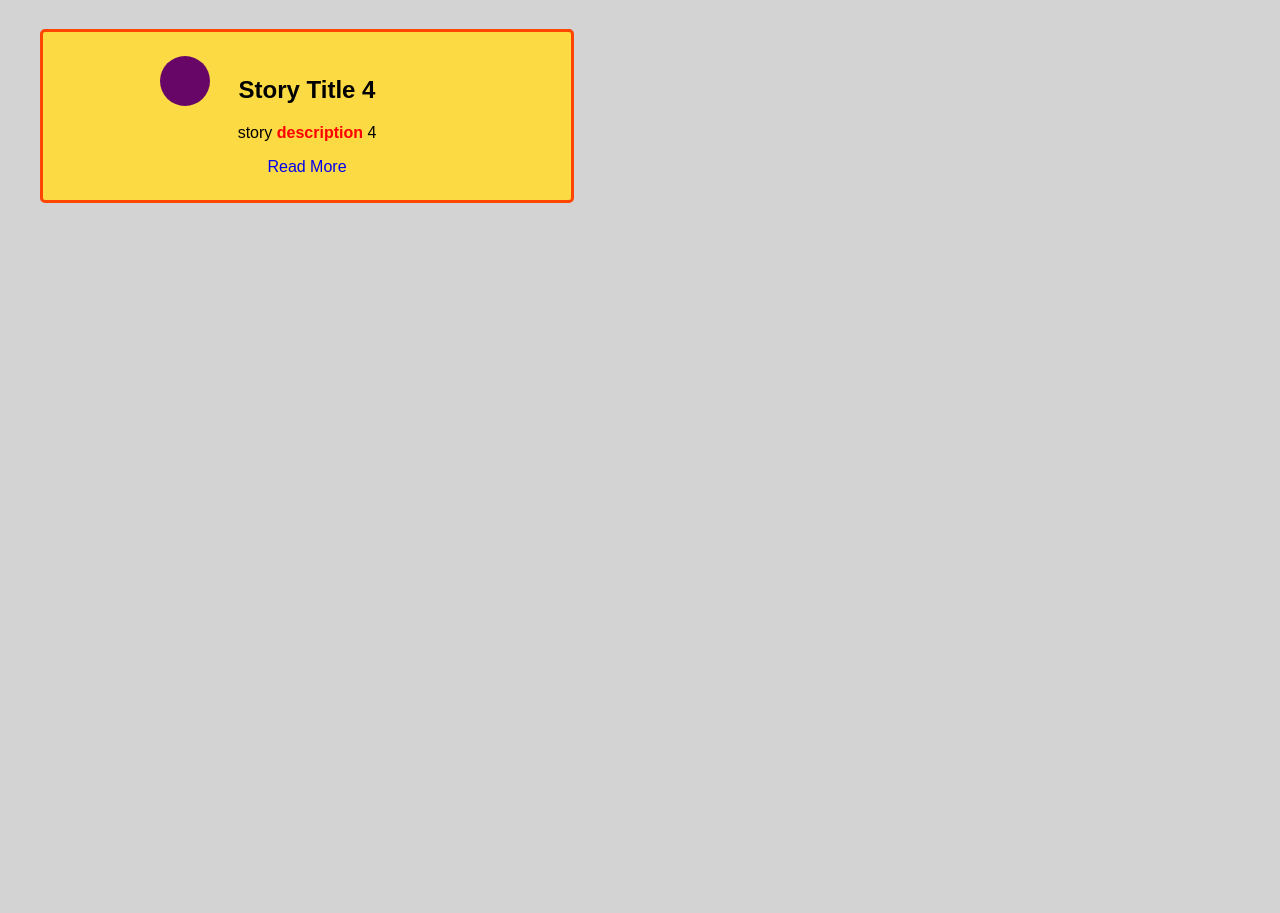
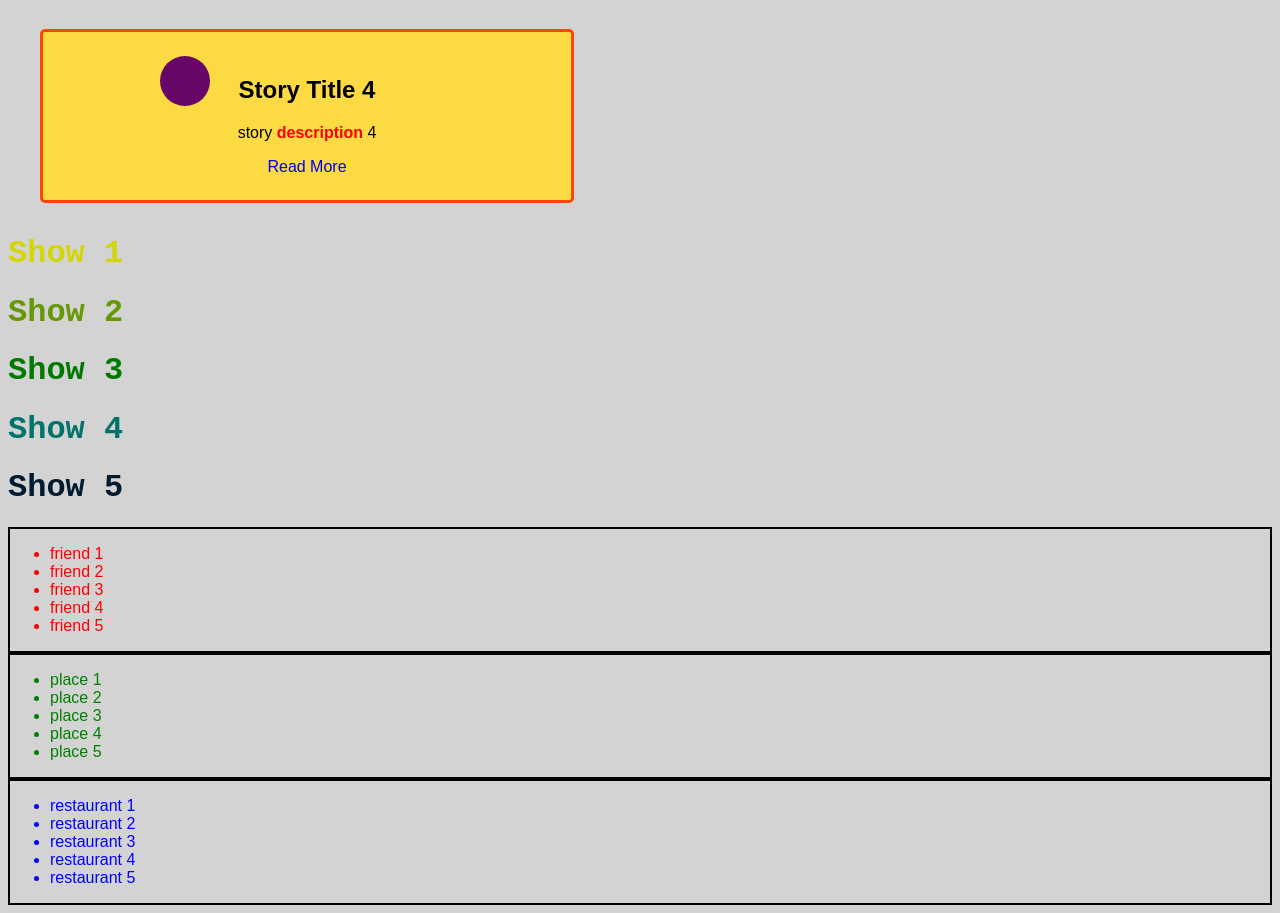
Before and after one commit to DariusThomas/cssDrill, a plain HTML site: page index.html in a window 1280 px wide. Shown: the part 620-1533 px from the top of the page. Before the commit the page ends 855 px from the top, so only its background shows below. Drawn offline with Linux system fonts and the light colour scheme.

Commit message:
Styling Specificity

```diff
--- a/index.html
+++ b/index.html
@@ -12,7 +12,7 @@
 <body>
     <div id='container'>
         <div class='boxes' id='box1'>
-            <div class ="box-img">
+            <div class="box-img">
 
             </div>
             <h2>
@@ -26,7 +26,7 @@
             </div>
         </div>
         <div class='boxes' id='box2'>
-            <div class ="box-img">
+            <div class="box-img">
 
             </div>
             <h2>
@@ -40,7 +40,7 @@
             </div>
         </div>
         <div class='boxes' id='box3'>
-            <div class ="box-img">
+            <div class="box-img">
 
             </div>
             <h2>
@@ -54,7 +54,7 @@
             </div>
         </div>
         <div class='boxes' id='box4'>
-            <div class ="box-img">
+            <div class="box-img">
 
             </div>
             <h2>
@@ -67,6 +67,38 @@
                 <a href="#">Read More</a>
             </div>
         </div>
+    </div class="list-div">
+    <h1 class="original" id="show1">Show 1</h1>
+    <h1 class="original" id="show2"> Show 2</h1>
+    <h1 class="original" id="show3"> Show 3</h1>
+    <h1 class="additional" id="show4"> Show 4</h1>
+    <h1 class="additional" id="show5"> Show 5</h1>
+    <div class="list-div">
+    <ul>
+        <li>friend 1</li>
+        <li>friend 2</li>
+        <li>friend 3</li>
+        <li>friend 4</li>
+        <li>friend 5</li>
+    </ul>
+    </div>
+    <div class="list-div">
+    <ul class = "star">
+        <li>place 1</li>
+        <li>place 2</li>
+        <li>place 3</li>
+        <li>place 4</li>
+        <li>place 5</li>
+    </ul>
+    </div>
+    <div class="list-div">
+    <ul  class = "star" id="wars">
+        <li>restaurant 1</li>
+        <li>restaurant 2</li>
+        <li>restaurant 3</li>
+        <li>restaurant 4</li>
+        <li>restaurant 5</li>
+    </ul>
     </div>
 </body>
 
--- a/style.css
+++ b/style.css
@@ -55,3 +55,47 @@ span{
     border-radius: 50px;
     background-color: rgb(104, 6, 104);
 }
+
+h1{
+    font-family: "cursive", monospace, sans-serif;
+    color: rgb(255, 0, 0);
+}
+
+.original{
+    color: black;
+}
+
+.additional{
+    color: blue;
+}
+
+#show1{
+    color: rgb(211, 214, 2)
+}
+#show2{
+    color: rgb(102, 151, 5)
+}
+#show3{
+    color: rgb(0, 121, 0)
+}
+#show4{
+    color: rgb(0, 116, 106)
+}
+#show5{
+    color: rgb(0, 26, 48)
+}
+
+ul{
+    color: rgb(255, 0, 0)
+}
+.star{
+    color: green;
+}
+
+#wars{
+    color:blue;
+}
+
+.list-div{
+    border: 2px solid black;
+}
```
